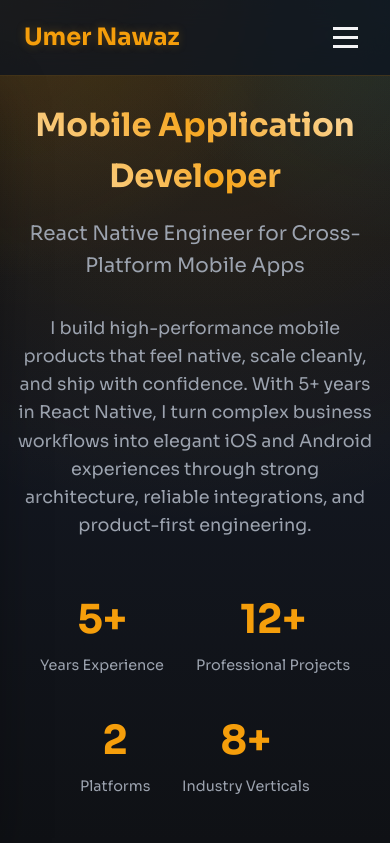
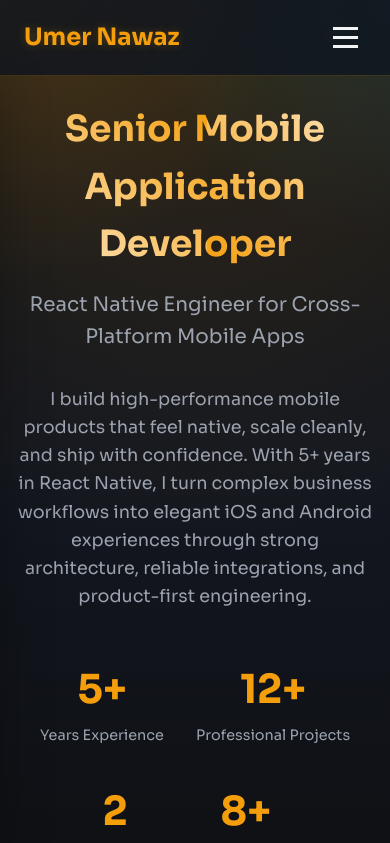
Before and after one commit to WarraichUmer95/portfolio, a React (Vite) app: page / in a window 390 px wide. Shown: the top 843 px of the page. Built offline with nearby package versions, Linux system fonts and the light colour scheme.

Commit message:
minor issues

```diff
--- a/src/data/about.js
+++ b/src/data/about.js
@@ -12,10 +12,10 @@ export const about = {
     { name: "React Native", iconClass: "fas fa-mobile-screen-button" },
     { name: "Expo", iconClass: "fas fa-mobile-screen-button" },
     { name: "React JS", iconClass: "fab fa-react" },
+    { name: "Node JS", iconClass: "fab fa-node-js" },
     { name: "JavaScript", iconClass: "fas fa-code" },
-    { name: "Node JS", iconClass: "fab fa-node-js" },
     { name: "TypeScript", iconClass: "fas fa-file-code" },
-    { name: "Redux / Redux-Saga", iconClass: "fas fa-diagram-project" },
+    { name: "Redux / Redux-Toolkit", iconClass: "fas fa-diagram-project" },
     { name: "Zustand", iconClass: "fas fa-layer-group" },
     { name: "React Query", iconClass: "fas fa-database" },
     { name: "Context API", iconClass: "fas fa-cubes-stacked" },
--- a/src/data/hero.js
+++ b/src/data/hero.js
@@ -1,5 +1,5 @@
 export const hero = {
-  title: "Mobile Application Developer",
+  title: "Senior Mobile Application Developer",
   subtitle: "React Native Engineer for Cross-Platform Mobile Apps",
   description:
     "I build high-performance mobile products that feel native, scale cleanly, and ship with confidence. With 5+ years in React Native, I turn complex business workflows into elegant iOS and Android experiences through strong architecture, reliable integrations, and product-first engineering.",
@@ -25,7 +25,7 @@ export const hero = {
     },
     {
       label: "Download Resume",
-      href: `${import.meta.env.BASE_URL}Umer_Nawaz_React_Native_Developer.pdf`,
+      href: `${import.meta.env.BASE_URL}Umer_Nawaz_Sr_React_Native_Developer.pdf`,
       variant: "btn-secondary",
       iconClass: "fas fa-download",
       download: true,
--- a/src/screens/TitleSection.jsx
+++ b/src/screens/TitleSection.jsx
@@ -6,7 +6,7 @@ function TitleSection() {
     <section id="home" className="hero">
       <div className="container">
         <div className="hero-content">
-          <h1>{hero.title}</h1>
+          <h1 className="hero-title">{hero.title}</h1>
           <p className="hero-subtitle">{hero.subtitle}</p>
           <p className="hero-description">{hero.description}</p>
 
--- a/src/styles.css
+++ b/src/styles.css
@@ -12,7 +12,11 @@
   --shadow-md: 0 10px 30px rgba(0, 0, 0, 0.2);
   --shadow-lg: 0 18px 48px rgba(0, 0, 0, 0.26);
   --glow: 0 0 24px rgba(245, 158, 11, 0.18);
-  --gradient-primary: linear-gradient(135deg, var(--secondary-color) 0%, var(--primary-color) 100%);
+  --gradient-primary: linear-gradient(
+    135deg,
+    var(--secondary-color) 0%,
+    var(--primary-color) 100%
+  );
 }
 
 * {
@@ -26,12 +30,26 @@ html {
 }
 
 body {
-  font-family: "Sora", -apple-system, BlinkMacSystemFont, "Segoe UI", Roboto, sans-serif;
+  font-family:
+    "Sora",
+    -apple-system,
+    BlinkMacSystemFont,
+    "Segoe UI",
+    Roboto,
+    sans-serif;
   line-height: 1.6;
   color: var(--text-secondary);
   background:
-    radial-gradient(circle at top left, rgba(245, 158, 11, 0.14), transparent 30%),
-    radial-gradient(circle at top right, rgba(34, 211, 238, 0.1), transparent 26%),
+    radial-gradient(
+      circle at top left,
+      rgba(245, 158, 11, 0.14),
+      transparent 30%
+    ),
+    radial-gradient(
+      circle at top right,
+      rgba(34, 211, 238, 0.1),
+      transparent 26%
+    ),
     linear-gradient(180deg, #0f1115 0%, #131720 52%, #0f1115 100%);
   background-attachment: fixed;
 }
@@ -155,7 +173,11 @@ textarea {
   position: absolute;
   inset: 0;
   background:
-    radial-gradient(circle at 50% 0%, rgba(245, 158, 11, 0.14), transparent 42%),
+    radial-gradient(
+      circle at 50% 0%,
+      rgba(245, 158, 11, 0.14),
+      transparent 42%
+    ),
     linear-gradient(180deg, rgba(255, 255, 255, 0.01), transparent 30%);
   pointer-events: none;
 }
@@ -163,19 +185,28 @@ textarea {
 .hero-content {
   position: relative;
   z-index: 2;
-  transition: transform 0.2s ease, opacity 0.2s ease;
+  transition:
+    transform 0.2s ease,
+    opacity 0.2s ease;
 }
 
-.hero h1 {
-  font-size: 4rem;
+.hero-title {
+  font-size: 3.15rem;
   font-weight: 700;
   margin-bottom: 1rem;
-  background: linear-gradient(45deg, var(--primary-color), #fff, var(--primary-color));
+  background: linear-gradient(
+    45deg,
+    var(--primary-color),
+    #fff,
+    var(--primary-color)
+  );
   -webkit-background-clip: text;
   -webkit-text-fill-color: transparent;
   background-clip: text;
   background-size: 200% 100%;
-  animation: fadeInUp 0.8s ease, backgroundPan 3s linear infinite;
+  animation:
+    fadeInUp 0.8s ease,
+    backgroundPan 3s linear infinite;
 }
 
 .hero-subtitle {
@@ -377,7 +408,9 @@ textarea {
   text-decoration: underline;
   text-decoration-color: rgba(245, 158, 11, 0.5);
   text-underline-offset: 0.18em;
-  transition: color 0.3s ease, text-decoration-color 0.3s ease;
+  transition:
+    color 0.3s ease,
+    text-decoration-color 0.3s ease;
 }
 
 .fact-link:hover,
@@ -555,7 +588,11 @@ textarea {
 }
 
 .portfolio-card {
-  background: linear-gradient(180deg, rgba(27, 31, 39, 0.96) 0%, rgba(21, 24, 31, 0.96) 100%);
+  background: linear-gradient(
+    180deg,
+    rgba(27, 31, 39, 0.96) 0%,
+    rgba(21, 24, 31, 0.96) 100%
+  );
   border-radius: 1rem;
   overflow: hidden;
   transition: all 0.3s ease;
@@ -669,13 +706,16 @@ textarea {
 
 .card-links {
   display: flex;
-  gap: 0.75rem;
   flex-wrap: wrap;
+  justify-content: space-evenly;
+  width: 100%;
 }
 
 .store-btn {
   display: inline-flex;
   align-items: center;
+  justify-content: center;
+  flex: 0 0 45%;
   gap: 0.5rem;
   padding: 0.5rem 1rem;
   background: var(--bg-tertiary);
@@ -764,7 +804,11 @@ textarea {
   align-items: center;
   gap: 1rem;
   padding: 1rem;
-  background: linear-gradient(180deg, rgba(28, 32, 40, 0.94) 0%, rgba(22, 25, 32, 0.94) 100%);
+  background: linear-gradient(
+    180deg,
+    rgba(28, 32, 40, 0.94) 0%,
+    rgba(22, 25, 32, 0.94) 100%
+  );
   border-radius: 0.5rem;
   border: 1px solid rgba(245, 158, 11, 0.2);
   text-decoration: none;
@@ -874,8 +918,8 @@ textarea {
     transform: rotate(45deg) translate(-5px, -6px);
   }
 
-  .hero h1 {
-    font-size: 3rem;
+  .hero-title {
+    font-size: 2.75rem;
   }
 
   .hero-stats {
@@ -928,14 +972,28 @@ textarea {
     text-align: left;
   }
 
-  .cta-buttons,
-  .card-links {
+  .cta-buttons {
     flex-direction: column;
     align-items: center;
   }
 
+  .store-btn {
+    flex-basis: 45%;
+  }
+
   .container {
     padding: 0 1rem;
+  }
+}
+
+@media (max-width: 360px) {
+  .card-links {
+    flex-direction: column;
+  }
+
+  .store-btn {
+    width: 100%;
+    flex-basis: auto;
   }
 }
 
@@ -944,8 +1002,8 @@ textarea {
     padding: 100px 0 60px;
   }
 
-  .hero h1 {
-    font-size: 2rem;
+  .hero-title {
+    font-size: 2.25rem;
   }
 
   .section-title {
```
Also changed, not shown: 2 other files (tests, documents, lock files or other folders).
